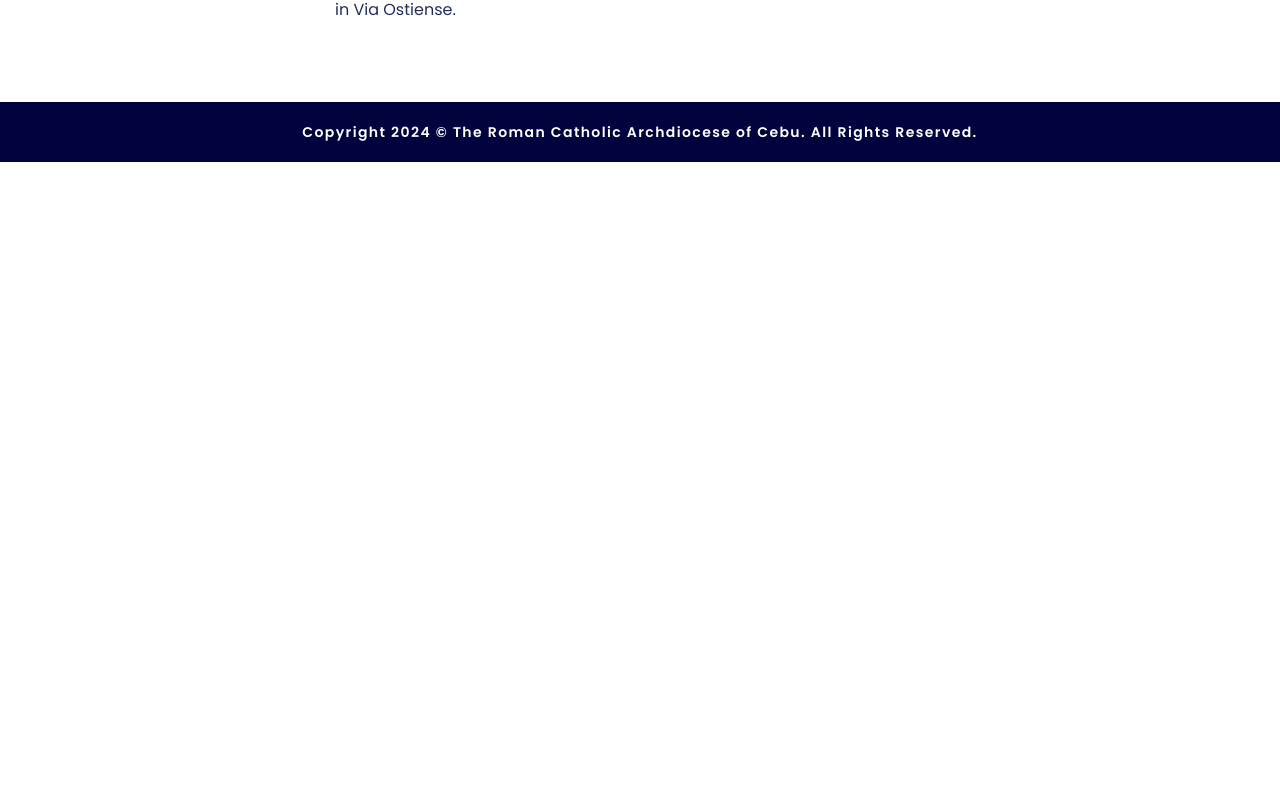
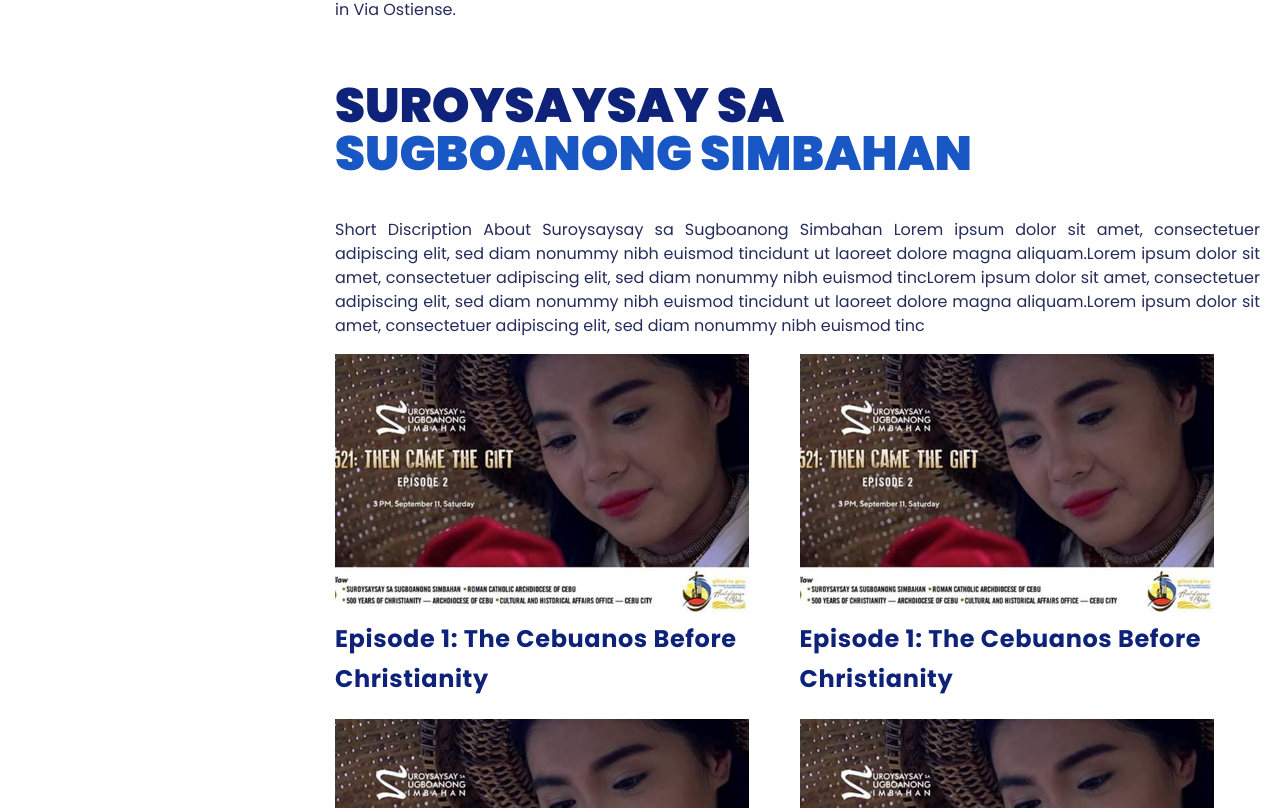
Before and after one commit to Celian4862/cadcomm, a Next.js app: page /about-us/history-timeline in a window 1280 px wide. Shown: the part 3372-4180 px from the top of the page. Before the commit the page ends 3534 px from the top, so only its background shows below. Built offline with nearby package versions, Linux system fonts and the light colour scheme.

Commit message:
Added Suroysaysay to History Timeline

```diff
--- a/app/about-us/history-timeline/content.ts
+++ b/app/about-us/history-timeline/content.ts
@@ -41,3 +41,31 @@ export const previous_bishops = [
     ],
   },
 ];
+
+export const suroysaysay = [
+  {
+    title: "Episode 1: The Cebuanos Before Christianity",
+    image: "suroysaysay_ep2.png",
+    alt: "Suroysaysay sa Sugboanong Simbahan episode 2",
+  },
+  {
+    title: "Episode 1: The Cebuanos Before Christianity",
+    image: "suroysaysay_ep2.png",
+    alt: "Suroysaysay sa Sugboanong Simbahan episode 2",
+  },
+  {
+    title: "Episode 1: The Cebuanos Before Christianity",
+    image: "suroysaysay_ep2.png",
+    alt: "Suroysaysay sa Sugboanong Simbahan episode 2",
+  },
+  {
+    title: "Episode 1: The Cebuanos Before Christianity",
+    image: "suroysaysay_ep2.png",
+    alt: "Suroysaysay sa Sugboanong Simbahan episode 2",
+  },
+  {
+    title: "Episode 1: The Cebuanos Before Christianity",
+    image: "suroysaysay_ep2.png",
+    alt: "Suroysaysay sa Sugboanong Simbahan episode 2",
+  },
+];
--- a/app/about-us/history-timeline/page.tsx
+++ b/app/about-us/history-timeline/page.tsx
@@ -1,8 +1,10 @@
+import Image from "next/image";
 import FloatingImage from "@/app/ui/floating_image";
-import { previous_bishops } from "./content";
+import { previous_bishops, suroysaysay } from "./content";
 
 export default function Page() {
   return (
+    <>
       <section>
         <header>
           <h1 className="text-tertiary mb-10 text-5xl font-black uppercase">
@@ -33,5 +35,48 @@ export default function Page() {
           </section>
         ))}
       </section>
+      <section>
+        <header>
+          <h1 className="text-tertiary mb-10 text-5xl font-black uppercase">
+            <div className="text-tertiary">Suroysaysay sa</div>
+            <div className="text-quaternary">Sugboanong Simbahan</div>
+          </h1>
+        </header>
+        <section className="mb-15">
+          <p>
+            Short Discription About Suroysaysay sa Sugboanong Simbahan Lorem
+            ipsum dolor sit amet, consectetuer adipiscing elit, sed diam nonummy
+            nibh euismod tincidunt ut laoreet dolore magna aliquam.Lorem ipsum
+            dolor sit amet, consectetuer adipiscing elit, sed diam nonummy nibh
+            euismod tincLorem ipsum dolor sit amet, consectetuer adipiscing
+            elit, sed diam nonummy nibh euismod tincidunt ut laoreet dolore
+            magna aliquam.Lorem ipsum dolor sit amet, consectetuer adipiscing
+            elit, sed diam nonummy nibh euismod tinc
+          </p>
+          <div className="grid grid-cols-1 gap-x-1 gap-y-5 md:grid-cols-2">
+            {(
+              suroysaysay as Array<{
+                title: string;
+                image: string;
+                alt: string;
+              }>
+            ).map((item, index: number) => (
+              <div key={index}>
+                <Image
+                  src={`/${item.image}`}
+                  alt={item.alt}
+                  width={500}
+                  height={500}
+                  className="w-[90%]"
+                />
+                <h2 className="text-tertiary mt-1 text-2xl leading-10 font-bold tracking-wide capitalize">
+                  {item.title}
+                </h2>
+              </div>
+            ))}
+          </div>
+        </section>
+      </section>
+    </>
   );
 }
```
Lines whose indentation alone changed are shown as unchanged.
